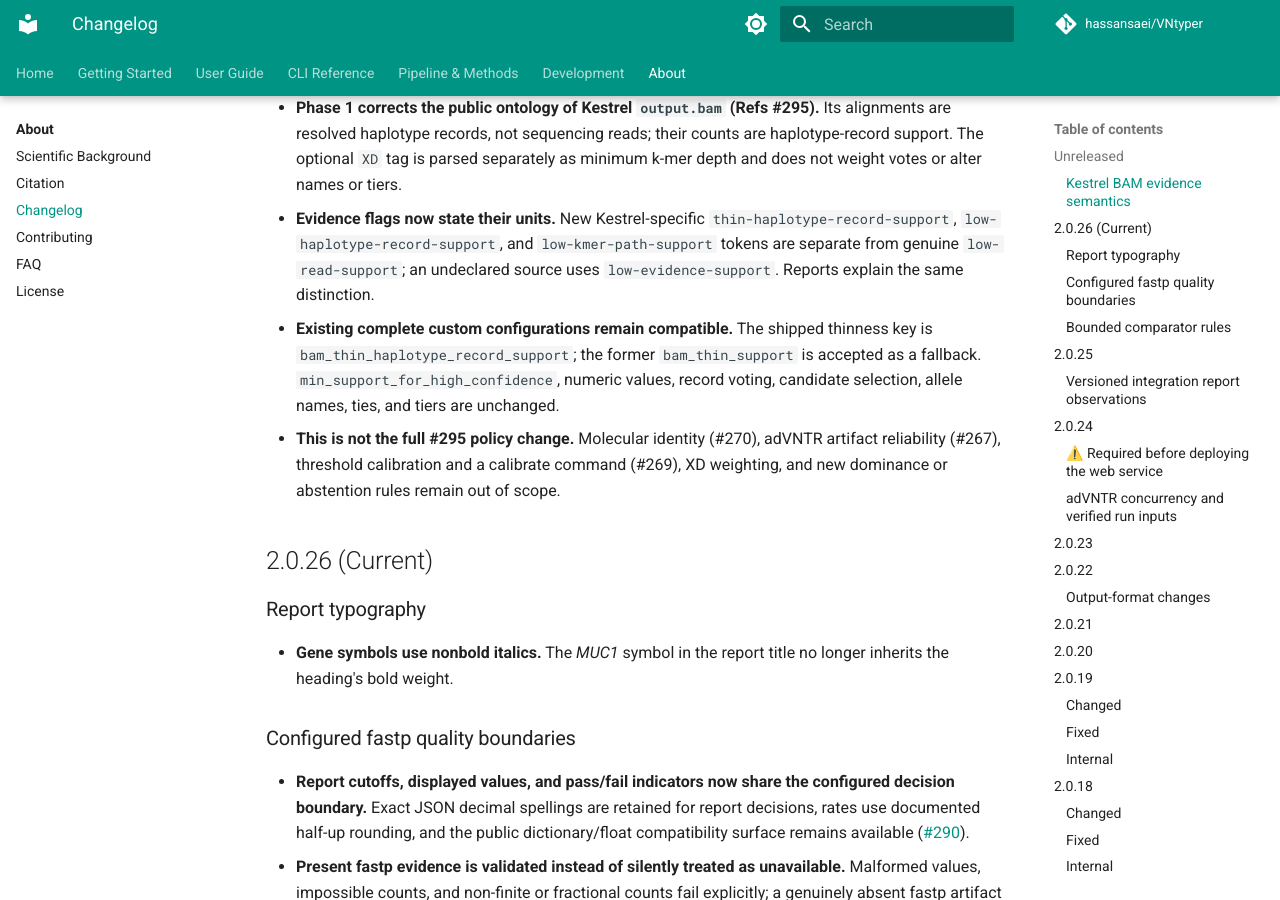
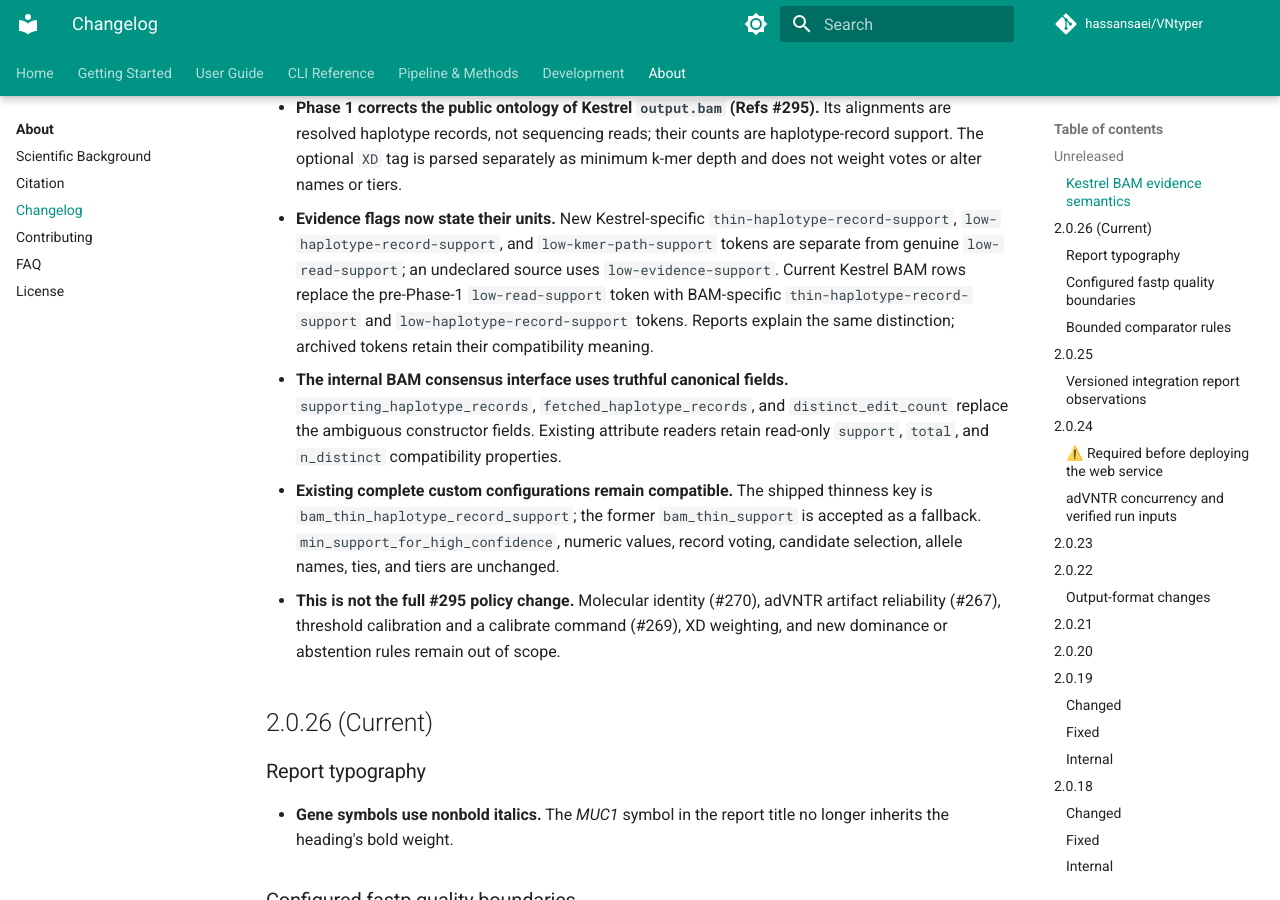
Before and after one commit to hassansaei/VNtyper, an MkDocs documentation site: the page built from docs/about/changelog.md, in a window 1280 px wide and 900 px high, scrolled down 335 px. Built offline with MkDocs 1.6.1 and Material for MkDocs 9.7.7, drawn with Linux system fonts in a browser that asks for light colours; comment, search, counter and statistics services are not loaded.

Commit message:
fix(config): align Kestrel evidence wording

```diff
--- a/docs/about/changelog.md
+++ b/docs/about/changelog.md
@@ -13,7 +13,14 @@ All notable changes to VNtyper 2 are documented on this page.
 - **Evidence flags now state their units.** New Kestrel-specific
   `thin-haplotype-record-support`, `low-haplotype-record-support`, and
   `low-kmer-path-support` tokens are separate from genuine `low-read-support`; an
-  undeclared source uses `low-evidence-support`. Reports explain the same distinction.
+  undeclared source uses `low-evidence-support`. Current Kestrel BAM rows replace the
+  pre-Phase-1 `low-read-support` token with BAM-specific
+  `thin-haplotype-record-support` and `low-haplotype-record-support` tokens. Reports
+  explain the same distinction; archived tokens retain their compatibility meaning.
+- **The internal BAM consensus interface uses truthful canonical fields.**
+  `supporting_haplotype_records`, `fetched_haplotype_records`, and
+  `distinct_edit_count` replace the ambiguous constructor fields. Existing attribute
+  readers retain read-only `support`, `total`, and `n_distinct` compatibility properties.
 - **Existing complete custom configurations remain compatible.** The shipped thinness
   key is `bam_thin_haplotype_record_support`; the former `bam_thin_support` is accepted
   as a fallback. `min_support_for_high_confidence`, numeric values, record voting,
```
Also changed, not shown: AGENTS.md (+11 -6 lines), 3 other files.
